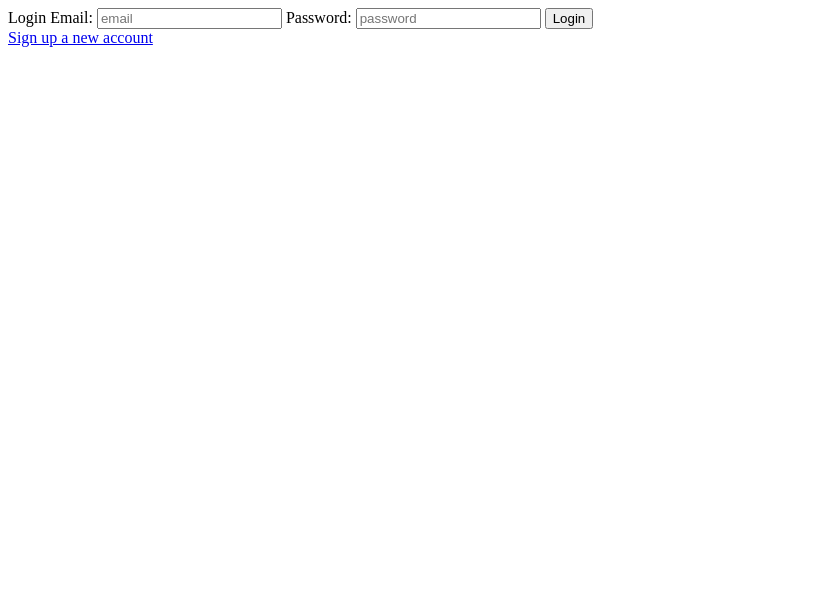
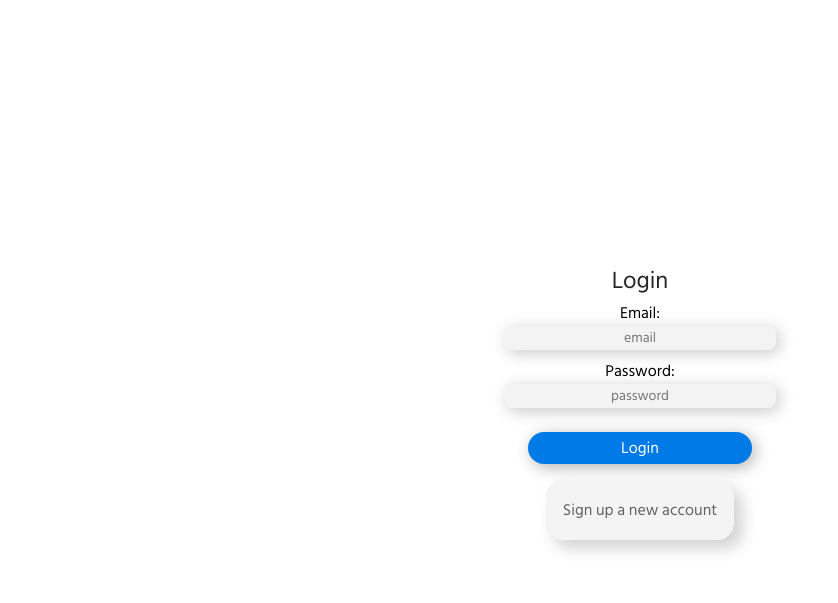
Before and after one commit to Airbag65/todo-extension, a website built with webpack: page dist/login.html in a window 1280 px wide. Shown: the whole page, without its empty margins (0-838 px from the left). Built offline with nearby package versions, Linux system fonts and the light colour scheme; some packages are replaced by stand-ins of ours; no server answers; the database is empty; sample sign-in values are in the browser's storage.

Commit message:
login css

```diff
--- a/dist/login.html
+++ b/dist/login.html
@@ -9,14 +9,14 @@
     <title>Login</title>
 </head>
 <body>
-    <div class="login-form-container">
+    <div class="container">
         <form class="login-form" method="post">
-            <label>Login</label>
+            <p class="login-text">Login</p>
             <label for="email">Email:</label>
-            <input type="email" name="email" placeholder="email">
+            <input type="email" name="email" placeholder="email" class="login-input">
             <label for="password">Password:</label>
-            <input type="password" name="password" placeholder="password">
-            <input type="submit" value="Login">
+            <input type="password" name="password" placeholder="password" class="login-input">
+            <input type="submit" value="Login" class="login-submit">
         </form>
         <a href="./signup.html" class="signup-link">Sign up a new account</a>
     </div>
--- a/dist/main.css
+++ b/dist/main.css
@@ -1,6 +1,110 @@
+@import url('https://fonts.googleapis.com/css2?family=Hind+Siliguri&display=swap');
+
+
+* {
+    margin:0;
+    padding:0;
+    box-sizing: border-box;
+    font-family: 'Hind Siliguri', sans-serif;
+}
+
+html {
+    height: 100%;
+    display: flex;
+    justify-content: center;
+    align-items: center;
+}
+
 .checked-box {
     text-decoration: line-through;
     color:rgb(100, 100, 100);
     pointer-events: none;
     cursor: default;
 }
+
+.container {
+    display: flex;
+    flex-direction: column;
+    justify-content: center;
+    align-items: center;
+    width: 20rem;
+    min-height: 25rem;
+    /* background-color: rgb(167, 167, 167); */
+}
+
+form {
+    display: flex;
+    flex-direction: column;
+    justify-content: center;
+    align-items: center;
+    width: 100%;
+}
+
+.login-text {
+    font-size: 24px;
+    color: rgb(39, 39, 39);
+}
+
+.login-input {
+    height: 1.5rem;
+    width: 85%;
+    border-radius: .5rem;
+    text-align: center;
+    border: none;
+    font-size: 14px;
+    margin-bottom: .5rem;
+    background-color: rgb(243, 243, 243);
+    box-shadow: .2rem .2rem 1rem rgba(0, 0, 0, 0.216);
+}
+
+.login-submit {
+    height: 2rem;
+    width: 70%;
+    font-size: 16px;
+    border: none;
+    border-radius: 1rem;
+    margin: 1rem 0;
+    background-color: rgb(0, 122, 230);
+    color: white;
+    cursor: pointer;
+    box-shadow: .2rem .2rem 1rem rgba(0, 0, 0, 0.303);
+}
+
+.login-submit:hover {
+    animation: hover-login ease 1s;
+    background-color: rgb(1, 111, 206);
+}
+
+@keyframes hover-login {
+    from {
+        background-color: rgb(0, 122, 230);
+    }
+    to {
+        background-color: rgb(1, 111, 206);
+    }
+}
+
+.signup-link {
+    text-decoration: none;
+    padding: 1rem;
+    border: solid rgb(244, 244, 244) 1px;
+    background-color: rgb(244, 244, 244);
+    border-radius: 1rem;
+    box-shadow: .5rem .5rem 1rem rgba(0, 0, 0, 0.183);
+    color: rgba(0, 0, 0, 0.6);
+}
+
+.signup-link:hover {
+    animation: hover-signup ease 1s;
+    color: rgba(0, 0, 0, .4);
+}
+
+
+@keyframes hover-signup {
+    from {
+        color: rgba(0, 0, 0, 0.6);
+    }
+    to {
+        color: rgba(0, 0, 0, 0.4);
+    }
+}
```
Also changed, not shown: dist/index.html (+1 -0 lines), dist/signup.html (+3 -0 lines).
